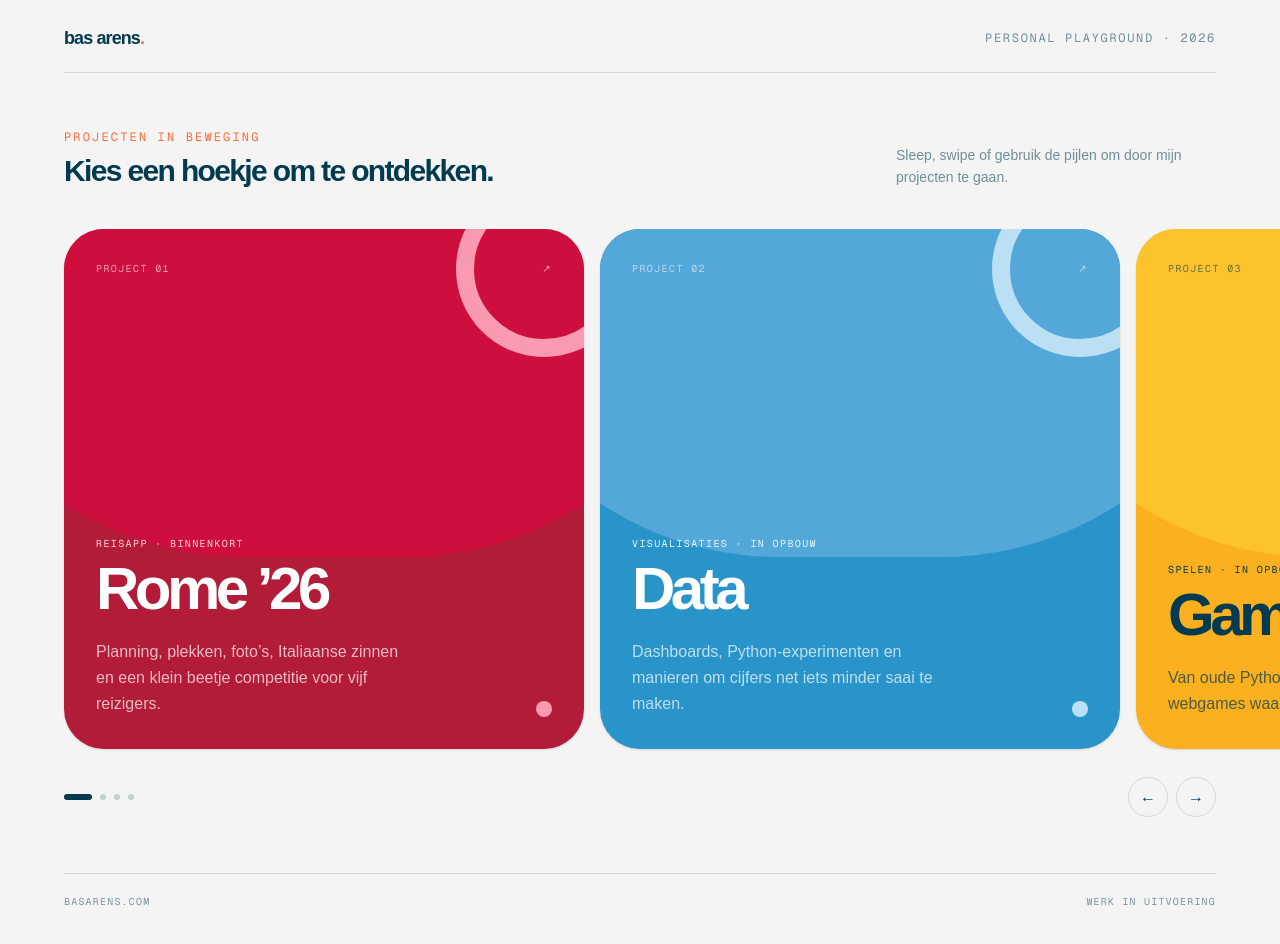
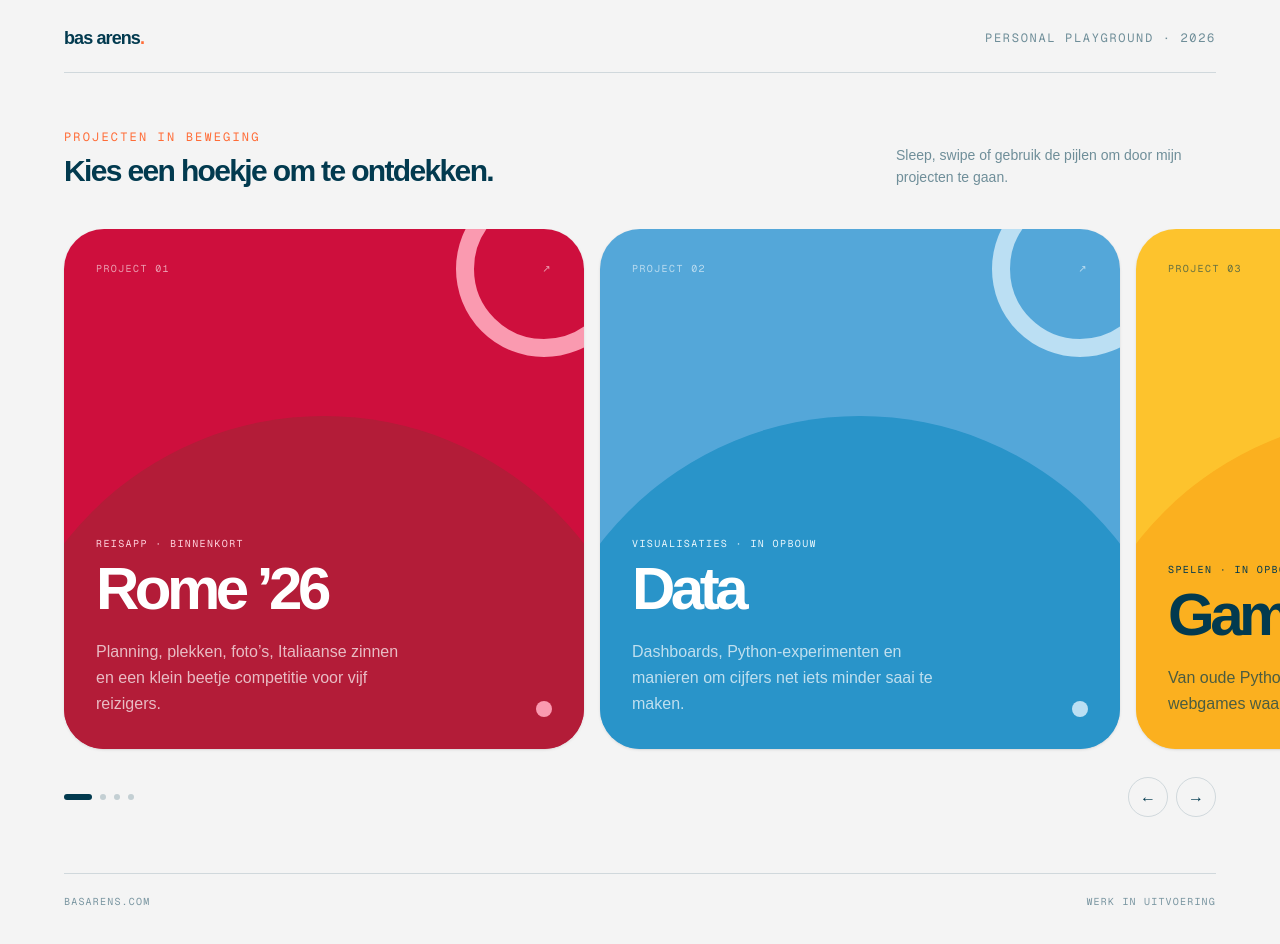
Before and after one commit to basarens/basarens.com, a Next.js app: page / in a window 1280 px wide. Shown: the top 944 px of the page. Built offline with nearby package versions, Linux system fonts and the light colour scheme.

Commit message:
style: place project content in circular panels

```diff
--- a/components/projects-carousel.tsx
+++ b/components/projects-carousel.tsx
@@ -9,8 +9,9 @@ const projects = [
     eyebrow: "Reisapp · binnenkort",
     description:
       "Planning, plekken, foto’s, Italiaanse zinnen en een klein beetje competitie voor vijf reizigers.",
-    mutedColor: "bg-[#b31c38] text-white",
+    mutedColor: "bg-[#b31c38]",
     mainColor: "bg-[#ce0f3d]",
+    textColor: "text-white",
     labelColor: "text-[#ffd2dd]",
     accentColor: "#fa9ab0",
   },
@@ -20,8 +21,9 @@ const projects = [
     eyebrow: "Visualisaties · in opbouw",
     description:
       "Dashboards, Python-experimenten en manieren om cijfers net iets minder saai te maken.",
-    mutedColor: "bg-[#2994c9] text-white",
+    mutedColor: "bg-[#2994c9]",
     mainColor: "bg-[#54a7d9]",
+    textColor: "text-white",
     labelColor: "text-[#e7f6fc]",
     accentColor: "#bbdff3",
   },
@@ -31,8 +33,9 @@ const projects = [
     eyebrow: "Spelen · in opbouw",
     description:
       "Van oude Python-projecten tot kleine webgames waar je even in kunt verdwijnen.",
-    mutedColor: "bg-[#fbb01f] text-[#023a4f]",
+    mutedColor: "bg-[#fbb01f]",
     mainColor: "bg-[#fdc32d]",
+    textColor: "text-[#023a4f]",
     labelColor: "text-[#023a4f]",
     accentColor: "#fedeaf",
   },
@@ -42,8 +45,9 @@ const projects = [
     eyebrow: "Experimenten · altijd open",
     description:
       "Een verzamelplek voor ideeën die nog geen categorie, plan of einddatum nodig hebben.",
-    mutedColor: "bg-[#0d5748] text-white",
+    mutedColor: "bg-[#0d5748]",
     mainColor: "bg-[#006853]",
+    textColor: "text-white",
     labelColor: "text-[#d7f2dd]",
     accentColor: "#bbdfb2",
   },
@@ -114,11 +118,11 @@ export function ProjectsCarousel() {
       >
         {projects.map((project) => (
           <article
-            className={`group relative aspect-square w-[84vw] shrink-0 snap-center overflow-hidden rounded-[2.5rem] p-6 shadow-sm transition duration-500 ease-out hover:-translate-y-2 hover:rotate-[-1deg] sm:w-[520px] sm:p-8 ${project.mutedColor}`}
+            className={`group relative aspect-square w-[84vw] shrink-0 snap-center overflow-hidden rounded-[2.5rem] p-6 shadow-sm transition duration-500 ease-out hover:-translate-y-2 hover:rotate-[-1deg] sm:w-[520px] sm:p-8 ${project.mainColor} ${project.textColor}`}
             key={project.number}
           >
             <div
-              className={`absolute -left-[28%] -top-[62%] h-[125%] w-[156%] rounded-full transition-transform duration-700 ease-out group-hover:scale-105 group-hover:-translate-y-3 ${project.mainColor}`}
+              className={`absolute -bottom-[62%] -left-[13%] h-[126%] w-[126%] rounded-full transition-transform duration-700 ease-out group-hover:scale-105 group-hover:-translate-y-3 ${project.mutedColor}`}
             />
             <div
               className="absolute -right-12 -top-12 h-44 w-44 rounded-full border-[18px] transition-transform duration-700 ease-out group-hover:scale-125 group-hover:-translate-x-4 group-hover:translate-y-4"
```
